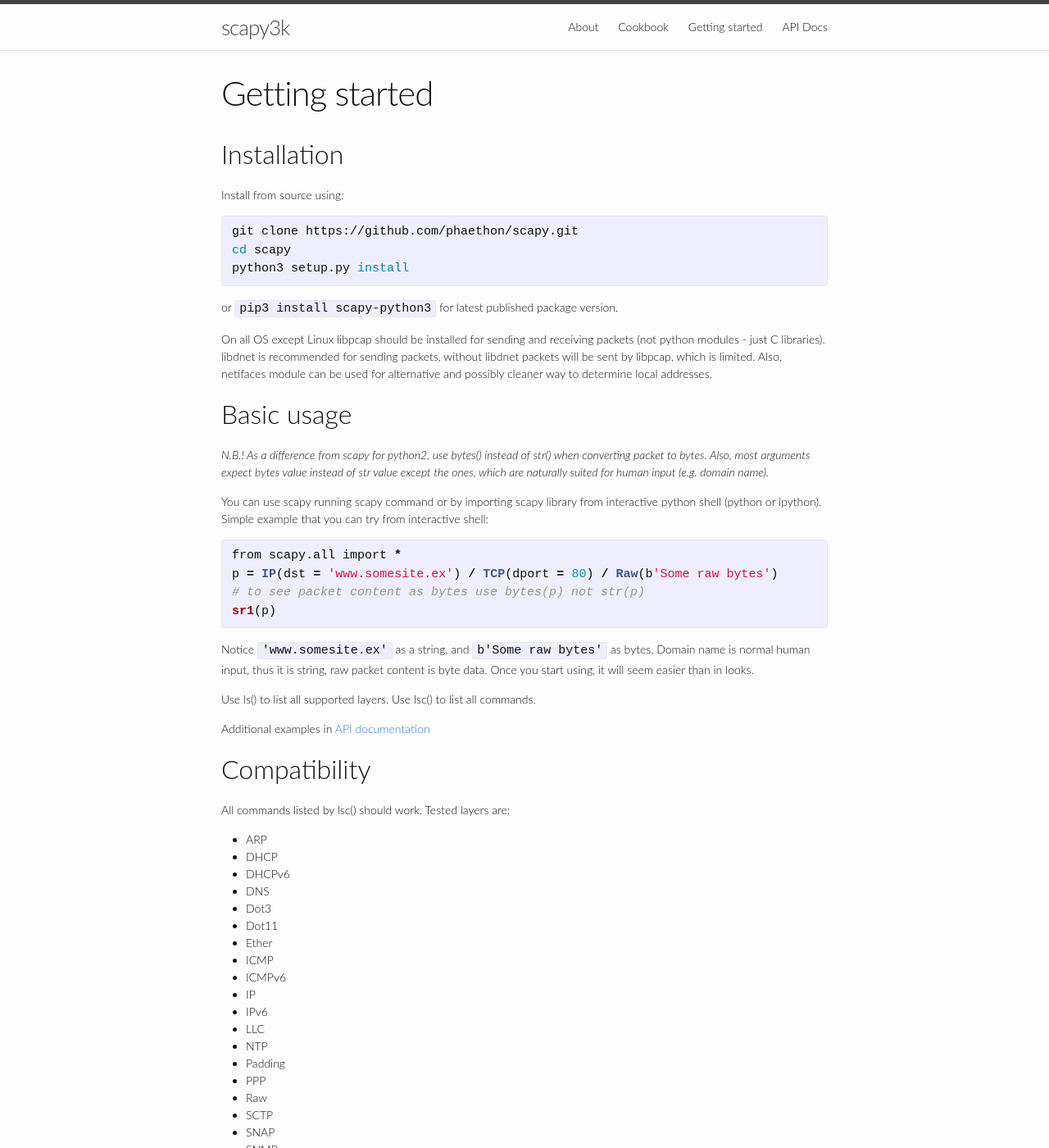
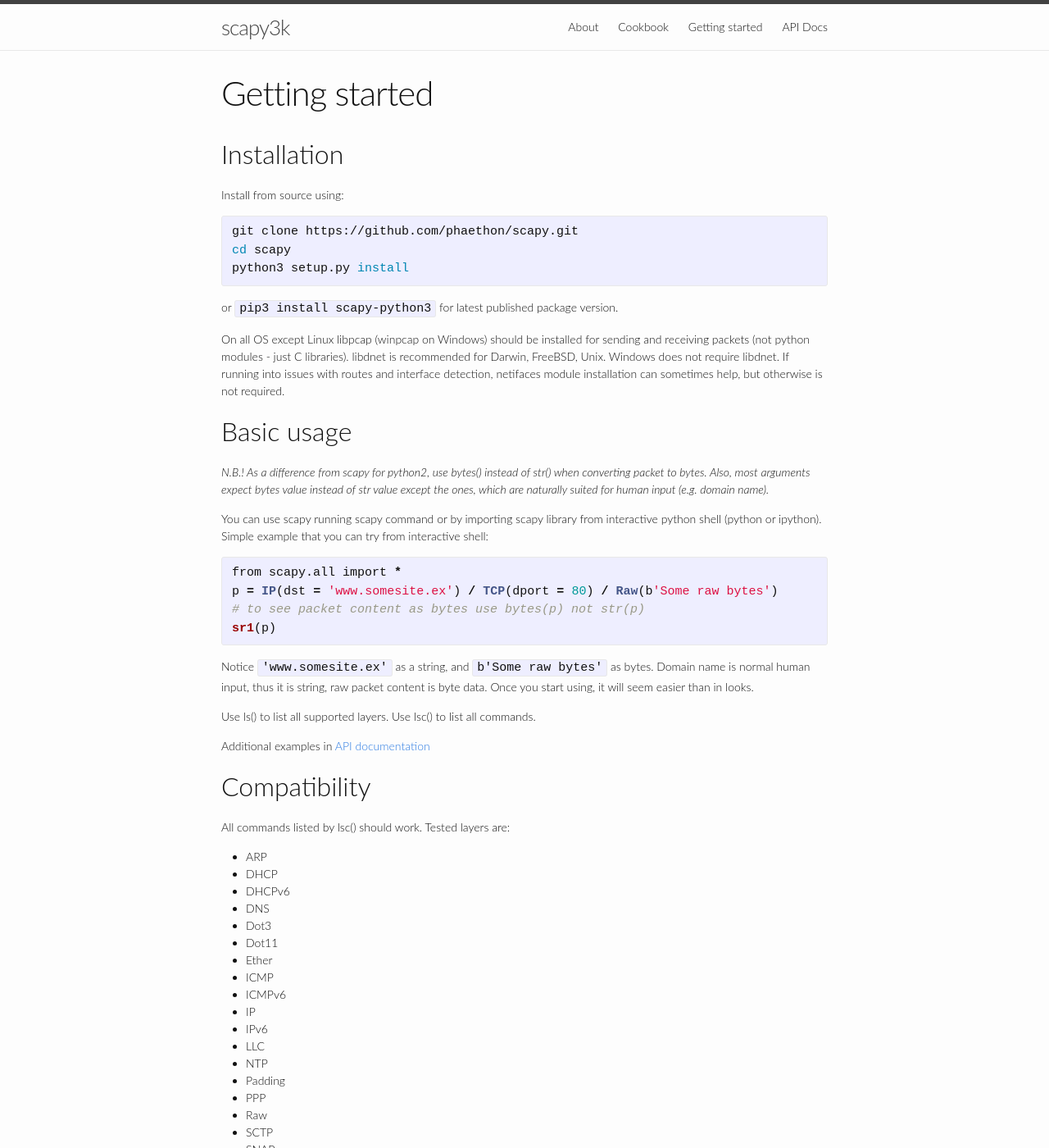
Before and after one commit to phaethon/kamene, a Jekyll site: the page built from getting_started.md, in a window 1280 px wide and 1400 px high. Shown: the whole window at 82% size. Built offline with Jekyll 4.4.1, drawn with Linux system fonts in a browser that asks for light colours; some of the changed text lies outside the part shown.

Commit message:
Getting started update

```diff
--- a/getting_started.md
+++ b/getting_started.md
@@ -14,7 +14,7 @@
 
 or `pip3 install scapy-python3` for latest published package version.
 
-On all OS except Linux libpcap should be installed for sending and receiving packets (not python modules - just C libraries). libdnet is recommended for sending packets, without libdnet packets will be sent by libpcap, which is limited. Also, netifaces module can be used for alternative and possibly cleaner way to determine local addresses.
+On all OS except Linux libpcap (winpcap on Windows) should be installed for sending and receiving packets (not python modules - just C libraries). libdnet is recommended for Darwin, FreeBSD, Unix. Windows does not require libdnet. If running into issues with routes and interface detection, netifaces module installation can sometimes help, but otherwise is not required.
 
 ## Basic usage
 
@@ -62,4 +62,4 @@
 * TFTP
 * UDP
 
-Currently, works on Linux, Darwin, Unix and co. Using python 3.4 on Ubuntu and FreeBSD for testing. Windows support in progress.
+Currently, works on Windows (8/2012 and up), Linux, Darwin, Unix and co. Using python 3.4 on Ubuntu and FreeBSD for testing. Using Windows 10/Anaconda 3.5/WinPcap 4.1.3 for testing on Windows.
```
